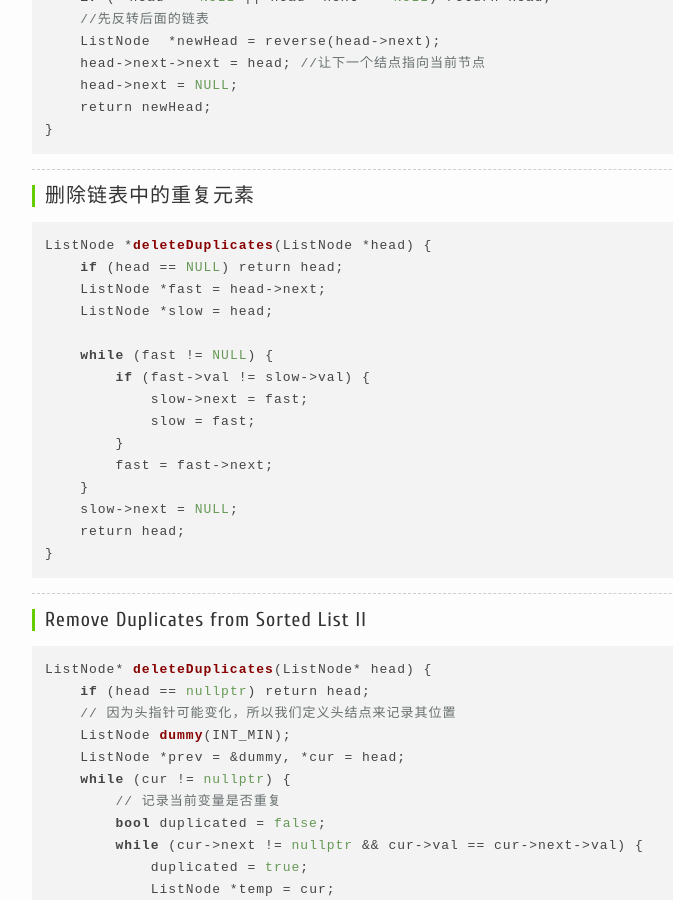
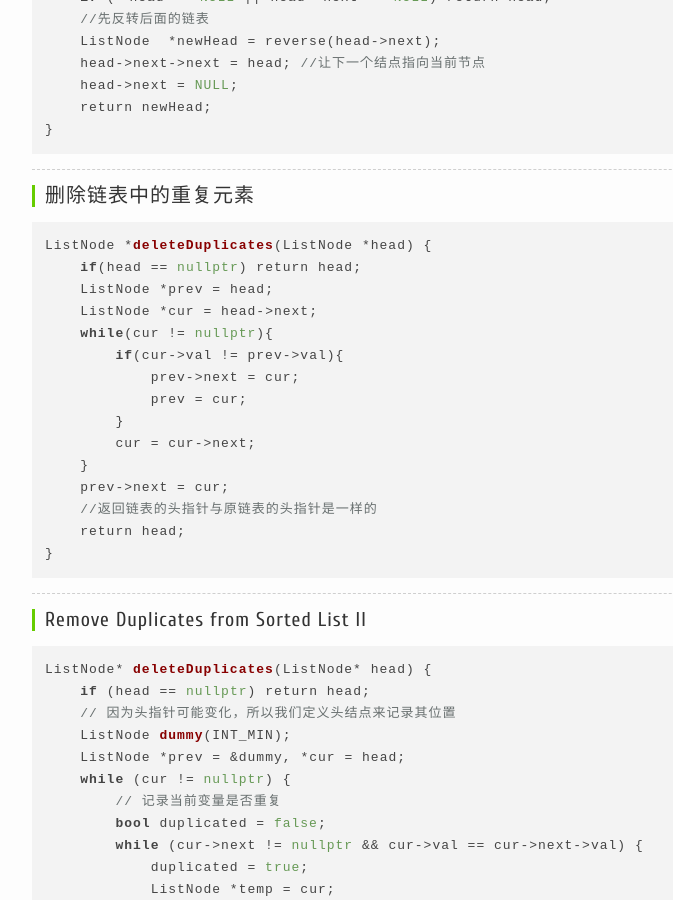
Before and after one commit to charleshm/charleshm.github.io, a Jekyll site: the page built from _posts/2016-04-08-C-plus-plus-List.md, in a window 1280 px wide and 900 px high, scrolled down 1780 px. Shown: the whole window, without its empty margins (238-911 px from the left). Built offline with Jekyll 4.4.1, drawn with Linux system fonts in a browser that asks for light colours; nearby versions of some CDN libraries; comment, search, counter and statistics services are not loaded.

Commit message:
c++ list

```diff
--- a/_posts/2016-04-08-Cplusplus-List.md
+++ b/_posts/2016-04-08-C-plus-plus-List.md
@@ -88,18 +88,18 @@ ListNode *reverse(struct node* head) {
 
 {% highlight c++ %}
 ListNode *deleteDuplicates(ListNode *head) {
-    if (head == NULL) return head;
-    ListNode *fast = head->next;
-    ListNode *slow = head;
-
-    while (fast != NULL) {
-        if (fast->val != slow->val) {
-            slow->next = fast;
-            slow = fast;
+    if(head == nullptr) return head;
+    ListNode *prev = head;
+    ListNode *cur = head->next;
+    while(cur != nullptr){
+        if(cur->val != prev->val){
+            prev->next = cur;
+            prev = cur;
         }
-        fast = fast->next;
+        cur = cur->next;
     }
-    slow->next = NULL;
+    prev->next = cur;
+    //返回链表的头指针与原链表的头指针是一样的
     return head;
 }
 {% endhighlight %}
```
